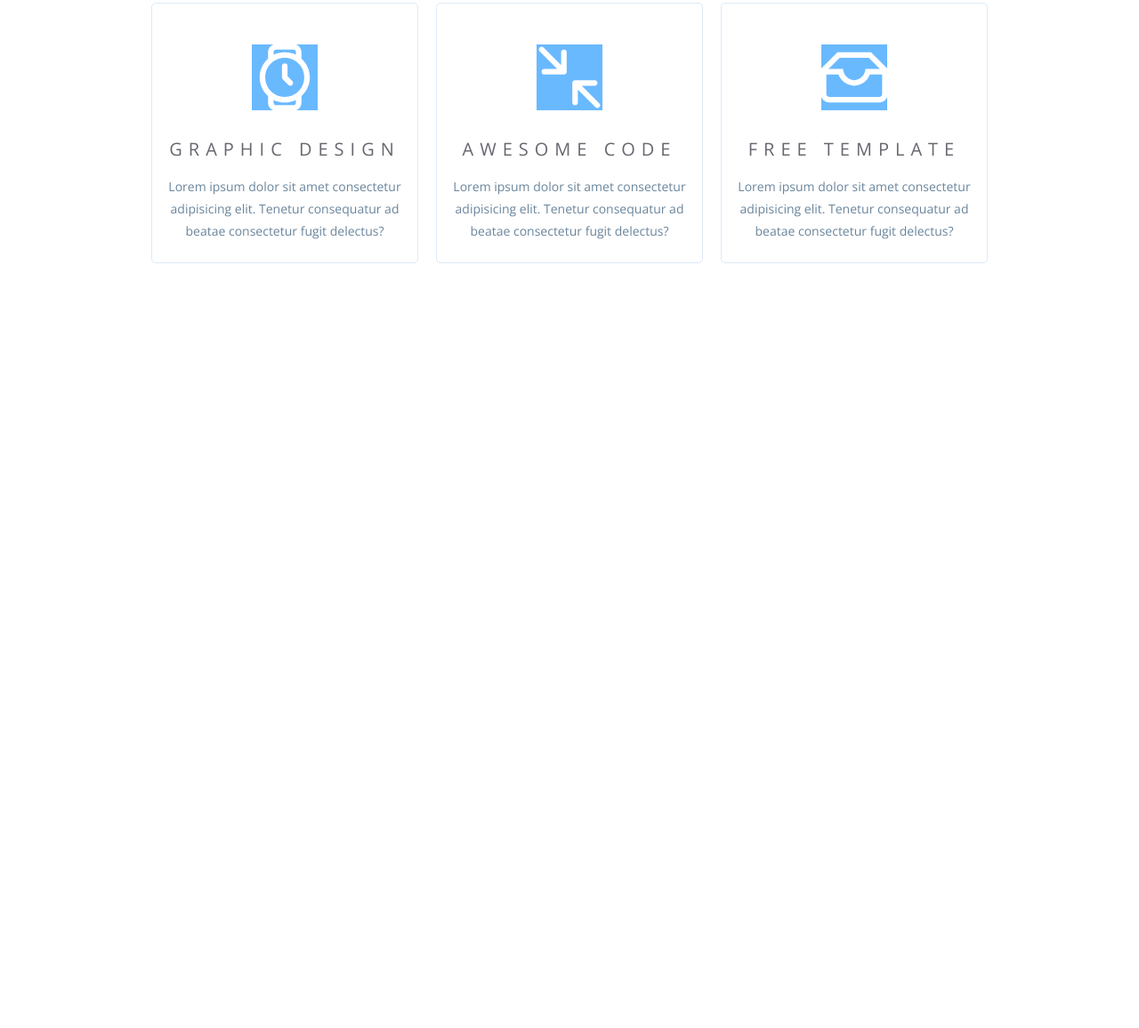
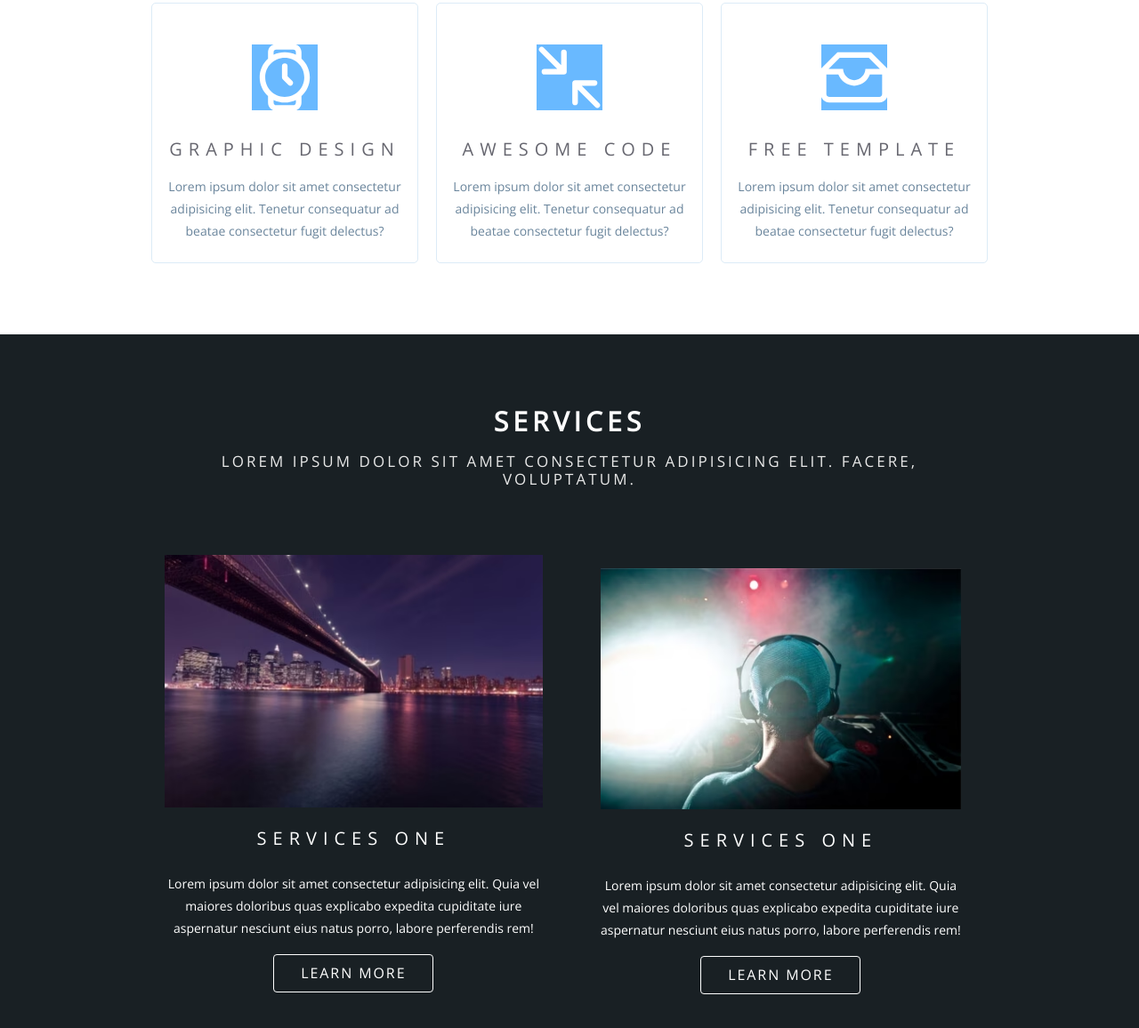
Before and after one commit to i-webtest/velocity, a plain HTML site: page index.html in a window 1280 px wide. Shown: the part 862-2018 px from the top of the page at 89% size. Before the commit the page ends 1238 px from the top, so only its background shows below. Drawn offline with Linux system fonts and the light colour scheme.

Commit message:
Added section services and styles for services

```diff
--- /dev/null
+++ b/css/services.css
@@ -0,0 +1,109 @@
+.services {
+  background-color: #192024;
+  padding: 80px 0;
+}
+
+.services__title {
+  color: #fff;
+}
+
+.services__description {
+  font-size: 17px;
+  line-height: 1.18;
+  letter-spacing: 0.18em;
+  text-transform: uppercase;
+  text-align: center;
+  color: #e8e8e8;
+  margin-bottom: 60px;
+}
+
+.services__wrapper {
+  display: flex;
+  gap: 20px;
+}
+
+.services__content {
+  display: flex;
+  flex-direction: column;
+  align-items: center;
+  padding: 15px;
+}
+
+.services__picture {
+  margin-bottom: 20px;
+}
+
+.services__subtitle {
+  font-weight: 400;
+  font-size: 20px;
+  line-height: 1.5;
+  letter-spacing: 0.35em;
+  text-transform: uppercase;
+  text-align: center;
+  color: #fff;
+  margin-bottom: 23px;
+}
+
+.services__text {
+  font-size: 14px;
+  line-height: 1.8;
+  text-align: center;
+  color: #fff;
+  margin-bottom: 17px;
+}
+
+.services__button {
+  font-weight: 400;
+  font-size: 16px;
+  line-height: 1.3;
+  letter-spacing: 0.12em;
+  text-transform: uppercase;
+  text-align: center;
+  color: #fff;
+  border: 1px solid #fff;
+  border-radius: 4px;
+  outline: 1px solid transparent;
+  outline-offset: 4px;
+  transition: background-color 0.3s ease, border-color 0.3s ease;
+  padding: 10px 30px;
+}
+
+.services__button:hover {
+  background-color: #69b9ff;
+  border-color: #69b9ff;
+}
+
+.services__button:focus-visible {
+  outline-color: #69b9ff;
+}
+
+@media (max-width: 990px) {
+  .services {
+    padding: 60px 0;
+  }
+}
+
+@media (max-width: 660px) {
+  .services {
+    padding: 40px 0;
+  }
+
+  .services__description {
+    font-size: 14px;
+    margin-bottom: 40px;
+  }
+
+  .services__wrapper {
+    flex-direction: column;
+    gap: 30px;
+  }
+
+  .services__content {
+    padding: 0;
+  }
+
+  .services__subtitle {
+    font-size: 16px;
+    margin-bottom: 20px;
+  }
+}
--- a/css/style.css
+++ b/css/style.css
@@ -5,3 +5,4 @@
 @import 'hero.css';
 @import 'what.css';
 @import 'card.css';
+@import 'services.css';
--- a/index.html
+++ b/index.html
@@ -90,6 +90,48 @@
           </ul>
         </div>
       </section>
+
+      <section class="services">
+        <div class="container">
+          <h2 class="services__title title">Services</h2>
+
+          <p class="services__description">
+            Lorem ipsum dolor sit amet consectetur adipisicing elit. Facere, voluptatum.
+          </p>
+
+          <div class="services__wrapper">
+            <div class="services__content">
+              <picture class="services__picture">
+                <source srcset="image/services-one.avif" type="image/avif" />
+                <source srcset="image/services-one.webp" type="image/webp" />
+                <img class="services__image" src="image/services-one.jpg" alt="Bridge" width="430" height="287" />
+              </picture>
+              <h3 class="services__subtitle">Services one</h3>
+              <p class="services__text">
+                Lorem ipsum dolor sit amet consectetur adipisicing elit. Quia vel maiores doloribus quas explicabo
+                expedita cupiditate iure aspernatur nesciunt eius natus porro, labore perferendis rem!
+              </p>
+              <button class="services__button" type="button">Learn more</button>
+            </div>
+
+            <div class="services__content">
+              <div class="services__content">
+                <picture class="services__picture">
+                  <source srcset="image/services-two.avif" type="image/avif" />
+                  <source srcset="image/services-two.webp" type="image/webp" />
+                  <img class="services__image" src="image/services-two.jpg" alt="Bridge" width="430" height="287" />
+                </picture>
+                <h3 class="services__subtitle">Services one</h3>
+                <p class="services__text">
+                  Lorem ipsum dolor sit amet consectetur adipisicing elit. Quia vel maiores doloribus quas explicabo
+                  expedita cupiditate iure aspernatur nesciunt eius natus porro, labore perferendis rem!
+                </p>
+                <button class="services__button" type="button">Learn more</button>
+              </div>
+            </div>
+          </div>
+        </div>
+      </section>
     </main>
   </body>
 </html>
```
